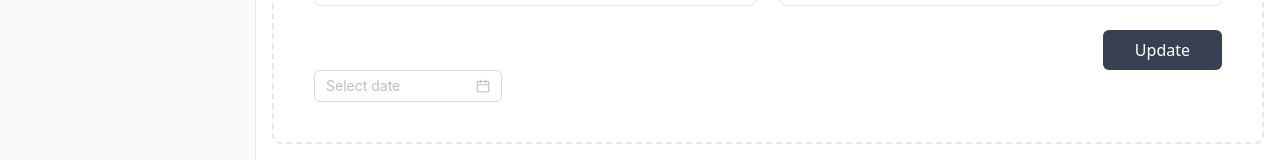
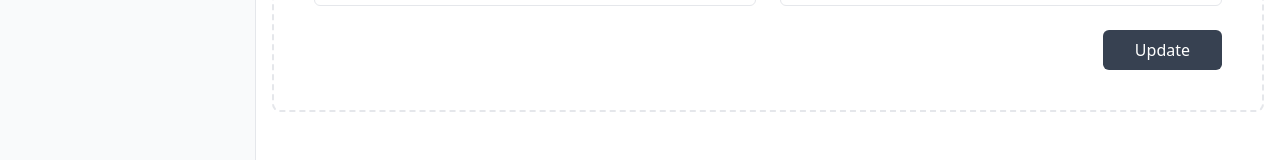
Before and after one commit to samiramrullah/Contact-Management, a React (Create React App) app in the folder frontend/: page /dashbaord/editprofile in a window 1280 px wide. Shown: the part 444-604 px from the top of the page. Built offline with nearby package versions, Linux system fonts and the light colour scheme.

Commit message:
user dashbaord added

```diff
--- a/frontend/src/Dashbaord/Profile/EditProfile.tsx
+++ b/frontend/src/Dashbaord/Profile/EditProfile.tsx
@@ -1,6 +1,5 @@
 import { ChangeEvent, useState } from 'react'
 import Navbar from '../../components/Navbar'
-import { DatePicker } from 'antd';
 
 const EditProfile = () => {
     const [userData, setUserData] = useState<any>()
@@ -66,7 +65,6 @@ const EditProfile = () => {
                         <button type='submit' className="px-8 py-2.5 leading-5 text-white transition-colors duration-300 transform bg-gray-700 rounded-md hover:bg-gray-600 focus:outline-none focus:bg-gray-600">Update</button>
                     </div>
                 </form>
-                <DatePicker />
             </section>
         </>
     )
```
